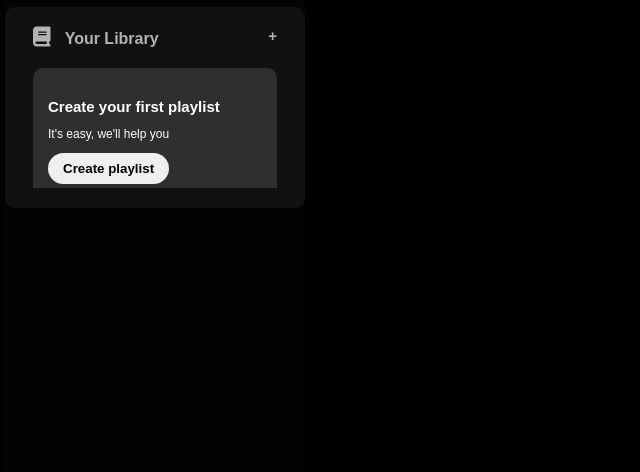
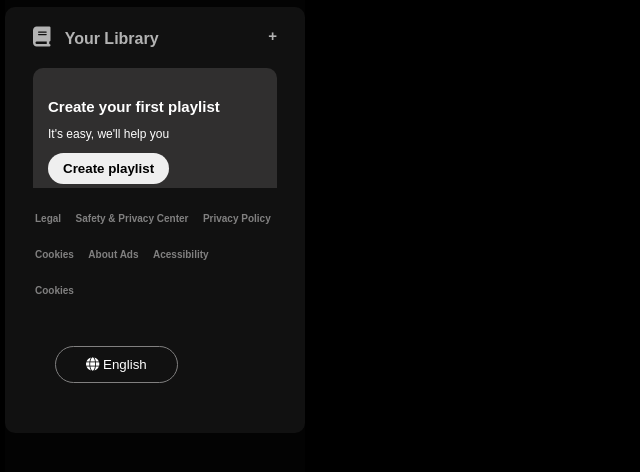
Before and after one commit to dhiraj29patil/Spotify-Clone, a plain HTML site: page index.html in a window 1280 px wide. Shown: the part 204-676 px from the top of the page, without its empty margins (0-640 px from the left). Drawn offline with Linux system fonts and the light colour scheme.

Commit message:
Complete SideBar Navigation

```diff
--- a/index.html
+++ b/index.html
@@ -61,6 +61,32 @@
                     </div>
                 </li>
             </ul>
+
+            <div class="privacy">
+                <ul>
+                    <li>
+                        <a href="">Legal</a>
+                        <a href="">Safety & Privacy Center</a>
+                        <a href="">Privacy Policy</a>
+                    </li>
+                </ul>
+                <ul>
+                    <li>
+                        <a href="">Cookies</a>
+                        <a href="">About Ads</a>
+                        <a href="">Acessibility</a>
+                    </li>
+                </ul>
+                <ul>
+                    <li>
+                        <a href="">Cookies</a>
+                    </li>
+                </ul>
+            </div>
+
+            <div class="eng-btn">
+                <button><span><i class="fa-solid fa-globe"></i></span> English</button>
+            </div>
         </div>
     </div>
 </body>
--- a/style.css
+++ b/style.css
@@ -48,6 +48,9 @@
     font-weight: 600;
 }
 
+.sidebar-nav ul li a:hover{
+    color: #fff;
+}
 .sidebar-nav ul li a i{
     font-size: 20px;
     margin-right: 10px;
@@ -106,3 +109,46 @@
     font-weight: 600;
     margin-bottom: 10px;
 }
+
+.privacy ul li a{
+    text-decoration: none;
+    color: #818080;
+    font-size: 10px;
+    font-weight: 600;
+    margin: 0 5px;
+}
+
+.privacy ul li a:hover{
+    text-decoration: underline;
+    color: #bebcbc;
+}
+
+.privacy ul{
+    list-style: none;
+    margin-top: 10px;
+}
+
+.privacy ul li{
+    padding: 0 5px;
+    padding-bottom: 8px;
+}
+
+.eng-btn{
+    padding: 20px 30px;
+}
+
+.eng-btn button{
+    padding: 10px 30px;
+    background: transparent;
+    border: 0;
+    outline: none;
+    color: #ffffff;
+    border: 1px solid #818080;
+    border-radius: 20px;
+    margin: 20px 0;
+}
+
+.eng-btn button:hover{
+    padding: 11px 31px;
+    border: 1px solid #fff;
+}
```
